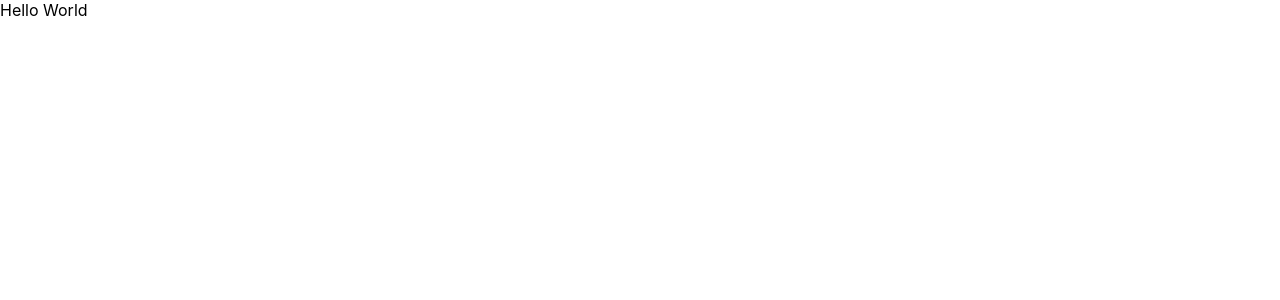
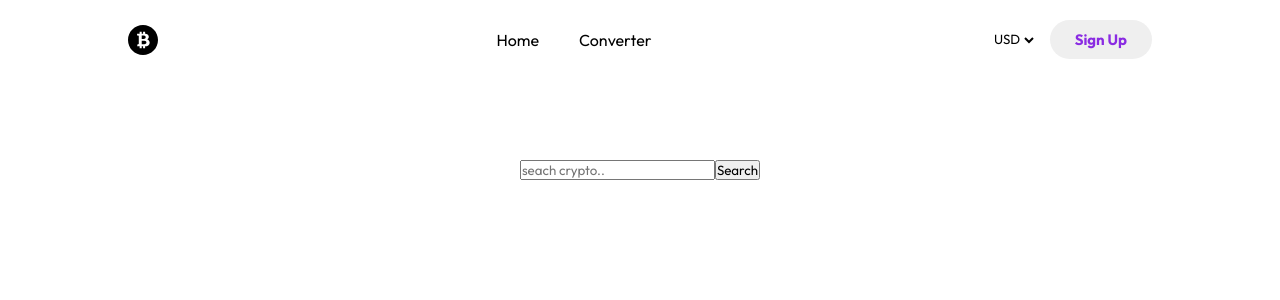
Before and after one commit to him-rane/crypto-dash, a React (Create React App) app: page / in a window 1280 px wide. Shown: the top 300 px of the page. Built offline with nearby package versions, Linux system fonts and the light colour scheme.

Commit message:
Navbar layout

```diff
--- a/package.json
+++ b/package.json
@@ -8,6 +8,8 @@
     "@testing-library/user-event": "^13.5.0",
     "react": "^18.3.1",
     "react-dom": "^18.3.1",
+    "react-icons": "^5.2.1",
+    "react-router-dom": "^6.25.1",
     "react-scripts": "5.0.1",
     "web-vitals": "^2.1.4"
   },
--- a/public/index.html
+++ b/public/index.html
@@ -2,42 +2,17 @@
 <html lang="en">
   <head>
     <meta charset="utf-8" />
-    <link rel="icon" href="%PUBLIC_URL%/favicon.ico" />
     <meta name="viewport" content="width=device-width, initial-scale=1" />
     <meta name="theme-color" content="#000000" />
     <meta
       name="description"
       content="Web site created using create-react-app"
     />
-    <link rel="apple-touch-icon" href="%PUBLIC_URL%/logo192.png" />
-    <!--
-      manifest.json provides metadata used when your web app is installed on a
-      user's mobile device or desktop. See https://developers.google.com/web/fundamentals/web-app-manifest/
-    -->
-    <link rel="manifest" href="%PUBLIC_URL%/manifest.json" />
-    <!--
-      Notice the use of %PUBLIC_URL% in the tags above.
-      It will be replaced with the URL of the `public` folder during the build.
-      Only files inside the `public` folder can be referenced from the HTML.
 
-      Unlike "/favicon.ico" or "favicon.ico", "%PUBLIC_URL%/favicon.ico" will
-      work correctly both with client-side routing and a non-root public URL.
-      Learn how to configure a non-root public URL by running `npm run build`.
-    -->
     <title>React App</title>
   </head>
   <body>
     <noscript>You need to enable JavaScript to run this app.</noscript>
     <div id="root"></div>
-    <!--
-      This HTML file is a template.
-      If you open it directly in the browser, you will see an empty page.
-
-      You can add webfonts, meta tags, or analytics to this file.
-      The build step will place the bundled scripts into the <body> tag.
-
-      To begin the development, run `npm start` or `yarn start`.
-      To create a production bundle, use `npm run build` or `yarn build`.
-    -->
   </body>
 </html>
--- a/src/App.css
+++ /dev/null
@@ -1,38 +0,0 @@
-.App {
-  text-align: center;
-}
-
-.App-logo {
-  height: 40vmin;
-  pointer-events: none;
-}
-
-@media (prefers-reduced-motion: no-preference) {
-  .App-logo {
-    animation: App-logo-spin infinite 20s linear;
-  }
-}
-
-.App-header {
-  background-color: #282c34;
-  min-height: 100vh;
-  display: flex;
-  flex-direction: column;
-  align-items: center;
-  justify-content: center;
-  font-size: calc(10px + 2vmin);
-  color: white;
-}
-
-.App-link {
-  color: #61dafb;
-}
-
-@keyframes App-logo-spin {
-  from {
-    transform: rotate(0deg);
-  }
-  to {
-    transform: rotate(360deg);
-  }
-}
--- a/src/App.js
+++ b/src/App.js
@@ -1,7 +1,21 @@
-import "./App.css";
+import { Routes, Route, BrowserRouter } from "react-router-dom";
+import Navbar from "./components/navbar/Navbar";
+
+import Home from "./pages/home/Home";
+import Converter from "./pages/converter/Converter";
 
 function App() {
-  return <div>Hello World</div>;
+  return (
+    <div className="app">
+      <BrowserRouter>
+        <Navbar></Navbar>
+        <Routes>
+          <Route path="/" element={<Home />} />
+          <Route path="/converter" element={<Converter />} />
+        </Routes>
+      </BrowserRouter>
+    </div>
+  );
 }
 
 export default App;
--- /dev/null
+++ b/src/components/navbar/Navbar.js
@@ -0,0 +1,26 @@
+import React from "react";
+import "./navbar.css";
+
+import { SiBitcoinsv } from "react-icons/si";
+
+const Navbar = () => {
+  return (
+    <div className="navbar">
+      <SiBitcoinsv className="logo" />
+      <ul>
+        <li>Home</li>
+        <li>Converter</li>
+      </ul>
+      <div className="nav-right">
+        <select>
+          <option value="usd">USD</option>
+          <option value="usd">INR</option>
+          <option value="usd">EUR</option>
+        </select>
+        <button> Sign Up</button>
+      </div>
+    </div>
+  );
+};
+
+export default Navbar;
--- /dev/null
+++ b/src/components/navbar/navbar.css
@@ -0,0 +1,55 @@
+.navbar {
+  display: flex;
+  align-items: center;
+  justify-content: space-between;
+  padding: 20px 10%;
+  color: black;
+}
+
+.navbar .logo {
+  font-size: 30px;
+}
+
+.navbar ul {
+  display: flex;
+  gap: 40px;
+  list-style: none;
+}
+
+.navbar li {
+  cursor: pointer;
+}
+
+.nav-right {
+  display: flex;
+  align-items: center;
+  gap: max(1vw, 12px);
+}
+
+.navbar select {
+  background: transparent;
+  color: black;
+  border-radius: 0px;
+  border: none;
+}
+
+.navbar option {
+  background: white;
+  color: black;
+  border-radius: 0px;
+  border: none;
+}
+
+.navbar button {
+  display: flex;
+  align-items: center;
+  gap: 10px;
+  padding: 10px 25px;
+  border-radius: 20px;
+  font-size: 15px;
+  font-weight: 500;
+  color: blueviolet;
+  font-weight: bolder;
+  border: none;
+  cursor: pointer;
+}
--- a/src/index.css
+++ b/src/index.css
@@ -1,13 +1,15 @@
-body {
+@import url("https://fonts.googleapis.com/css2?family=Outfit:wght@100..900&display=swap");
+* {
+  padding: 0;
   margin: 0;
-  font-family: -apple-system, BlinkMacSystemFont, 'Segoe UI', 'Roboto', 'Oxygen',
-    'Ubuntu', 'Cantarell', 'Fira Sans', 'Droid Sans', 'Helvetica Neue',
-    sans-serif;
-  -webkit-font-smoothing: antialiased;
-  -moz-osx-font-smoothing: grayscale;
+  box-sizing: border-box;
+  font-family: "Outfit", sans-serif;
+}
+a {
+  text-decoration: node;
+  color: inherit;
 }
 
-code {
-  font-family: source-code-pro, Menlo, Monaco, Consolas, 'Courier New',
-    monospace;
+.app {
+  min-width: 100vh;
 }
--- /dev/null
+++ b/src/pages/converter/Converter.js
@@ -0,0 +1,7 @@
+import React from "react";
+
+const Converter = () => {
+  return <div>Converter</div>;
+};
+
+export default Converter;
--- /dev/null
+++ b/src/pages/home/Home.js
@@ -0,0 +1,17 @@
+import React from "react";
+import "./home.css";
+
+const Home = () => {
+  return (
+    <div className="home">
+      <div className="hero">
+        <form>
+          <input type="text" placeholder="seach crypto.." />
+          <button type="submit">Search</button>
+        </form>
+      </div>
+    </div>
+  );
+};
+
+export default Home;
--- /dev/null
+++ b/src/pages/home/home.css
@@ -0,0 +1,14 @@
+.home {
+  padding: 0px 10px;
+  padding-bottom: 100px;
+}
+
+.hero {
+  max-width: 600px;
+  margin: 80px auto;
+  display: flex;
+  flex-direction: column;
+  align-items: center;
+  text-align: center;
+  gap: 30px;
+}
```
Also changed, not shown: 1 other file (tests, documents, lock files or other folders).
